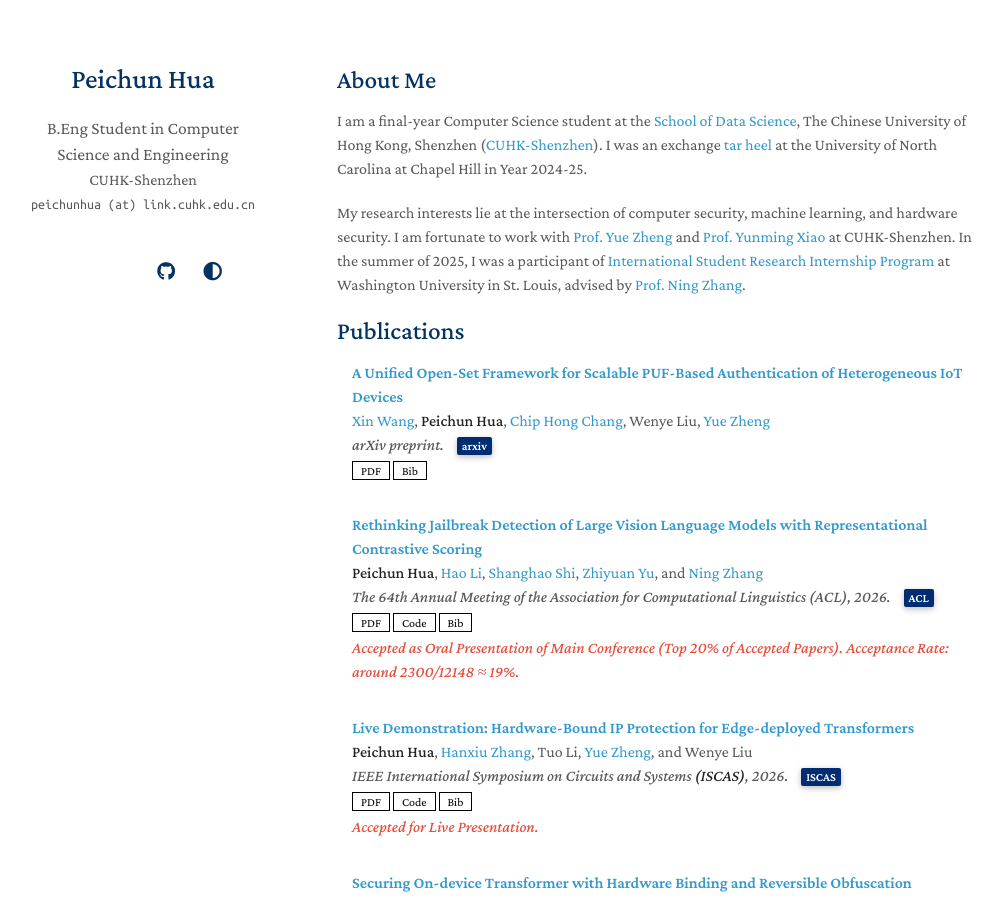
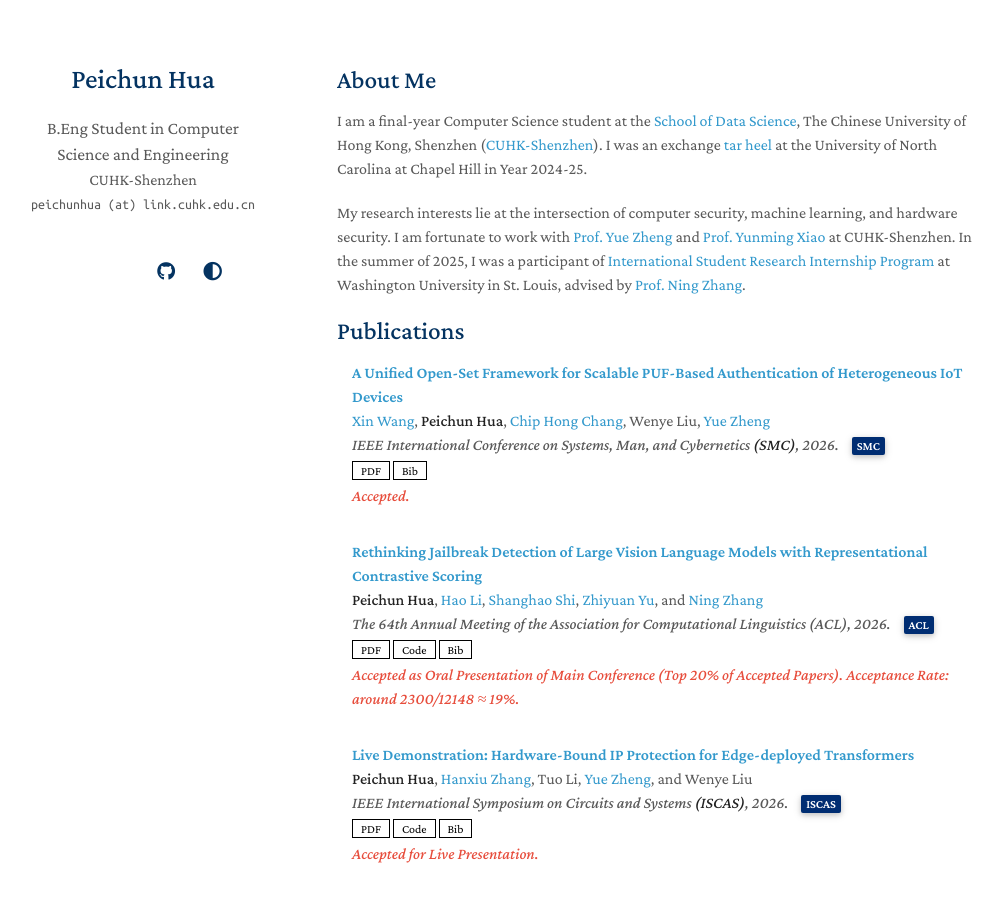
Before and after one commit to sarendis56/sarendis56.github.io, a Jekyll site: the page built from index.md, in a window 1280 px wide and 900 px high. Shown: the whole window, without its empty margins (133-1135 px from the left). Built offline with Jekyll 4.4.1, drawn with Linux system fonts in a browser that asks for light colours; a style sheet for code colours, icons or effects is not loaded; our own code applies the rules of GitHub Pages for plain Markdown files.

Commit message:
Update SMC

```diff
--- a/_data/publications.yml
+++ b/_data/publications.yml
@@ -1,19 +1,19 @@
 main:
   - title: "A Unified Open-Set Framework for Scalable PUF-Based Authentication of Heterogeneous IoT Devices"
     authors: <a href="https://github.com/WANGXinuuu1" target="_blank">Xin Wang</a>, <strong>Peichun Hua</strong>, <a href="https://personal.ntu.edu.sg/echchang/home.htm" target="_blank">Chip Hong Chang</a>, Wenye Liu, <a href="https://myweb.cuhk.edu.cn/zhengyue" target="_blank">Yue Zheng</a>
-    conference_short: arxiv
-    conference: "arXiv preprint."
+    conference_short: SMC
+    conference: IEEE International Conference on Systems, Man, and Cybernetics <strong>(SMC)</strong>, 2026.
     pdf: https://arxiv.org/pdf/2605.07340
     bibtex: |
-      @article{wang2026openpuf,
+      @inproceedings{wang2026openpuf,
         title={A Unified Open-Set Framework for Scalable PUF-Based Authentication of Heterogeneous IoT Devices},
         author={Xin Wang and Peichun Hua and Chip Hong Chang and Wenye Liu and Yue Zheng},
+        booktitle={IEEE International Conference on Systems, Man, and Cybernetics (SMC)},
         year={2026},
-        eprint={2605.07340},
-        archivePrefix={arXiv},
-        primaryClass={cs.CR},
-        url={https://arxiv.org/abs/2605.07340},
+        organization={IEEE}
       }
+    notes: |
+      Accepted.
 
   - title: "Rethinking Jailbreak Detection of Large Vision Language Models with Representational Contrastive Scoring"
     authors: <strong>Peichun Hua</strong>, <a href="https://leolee99.github.io/" target="_blank">Hao Li</a>, <a href="https://shishishi123.github.io/" target="_blank">Shanghao Shi</a>, <a href="https://zhiyuanyu.org/" target="_blank">Zhiyuan Yu</a>, and <a href="https://cybersecurity.seas.wustl.edu/" target="_blank">Ning Zhang</a>
```
Also changed, not shown: 1 other file.
